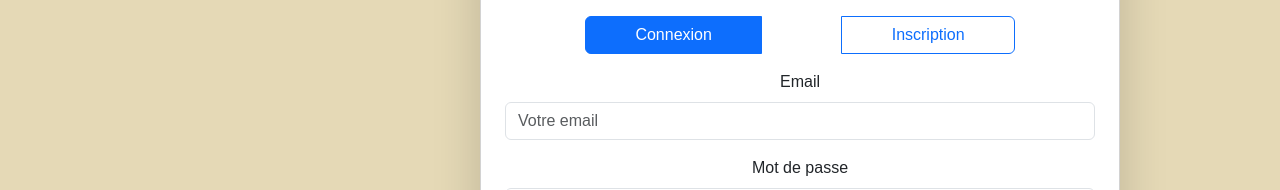
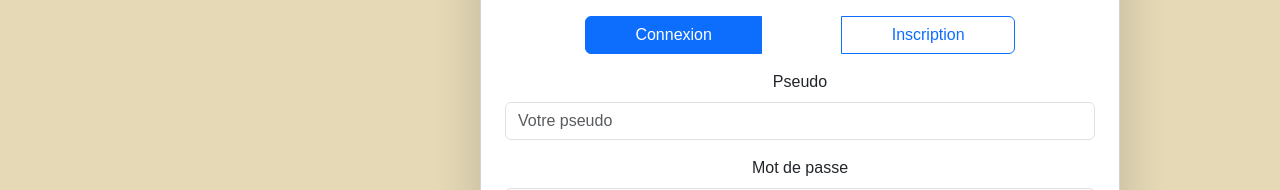
Before and after one commit to Vick-17/QR-EXPLORE, a React (Vite) app: page /auth in a window 1280 px wide. Shown: the part 303-493 px from the top of the page. Built offline with nearby package versions, Linux system fonts and the light colour scheme.

Commit message:
FEAT: Mise à jour de la configuration CORS, refonte du formulaire d'authentification et changement de l'URL de l'API

```diff
--- a/src/pages/Auth.jsx
+++ b/src/pages/Auth.jsx
@@ -6,24 +6,31 @@ import { Link } from "react-router-dom";
 
 function Auth() {
   const [isLogin, setIsLogin] = useState(true);
-  const [email, setEmail] = useState("");
-  const [password, setPassword] = useState("");
-  const [error, setError] = useState("");
+  const [formData, setFormData] = useState({
+    username: "",
+    password: "",
+  })
+  const [loading, setLoading] = useState(false);
+
+  const handleChange = (e) => {
+    setFormData({
+      ...formData,
+      [e.target.name]: e.target.value
+    })
+  }
 
   const handleSubmit = async (e) => {
-    // e.preventDefault();
-    // setError("");
+    e.preventDefault();
 
-    // try {
-    //   const response = await login({email, password});
-    //   if (response.succes) {
-    //     console.log("Connexion Reussie");
-    //   } else {
-    //     setError(response.message);
-    //   }
-    // } catch (err) {
-    //   setError("Une erreur est survenue : ", err);
-    // }
+    setIsLogin(true);
+    try {
+      await login(formData);
+      window.location.href = "/";
+    } catch (e) {
+      console.error("Erreur lors de la connexion", e);
+    } finally {
+      setLoading(false);
+    }
   };
 
   return (
@@ -49,15 +56,15 @@ function Auth() {
 
         {isLogin ? (
           <form onSubmit={handleSubmit}>
-              {error && <div className="alert alert-danger">{error}</div>}
               <div className="mb-3">
-                  <label className="form-label">Email</label>
+                  <label className="form-label">Pseudo</label>
                   <input
-                      type="email"
+                      type="text"
+                      name="username"
                       className="form-control"
-                      placeholder="Votre email"
-                      value={email}
-                      onChange={(e) => setEmail(e.target.value)}
+                      placeholder="Votre pseudo"
+                      value={formData.username}
+                      onChange={handleChange}
                       required
                   />
               </div>
@@ -65,15 +72,16 @@ function Auth() {
                   <label className="form-label">Mot de passe</label>
                   <input
                       type="password"
+                      name="password"
                       className="form-control"
                       placeholder="Votre mot de passe"
-                      value={password}
-                      onChange={(e) => setPassword(e.target.value)}
+                      value={formData.password}
+                      onChange={handleChange}
                       required
                   />
               </div>
-              <button type="submit" className="btn btn-success login-btn">
-                  Se connecter
+              <button type="submit" className="btn btn-success login-btn" disabled={loading}>
+                  {loading ? "Chargement..." : "Se connecter"}
               </button>
           </form>
         ) : (
--- a/src/service/BackendService.js
+++ b/src/service/BackendService.js
@@ -1,4 +1,4 @@
-const apiUrl = "http://localhost:8000/api";
+const apiUrl = "http://localhost:8080/api";
 const token = localStorage.getItem("userToken");
 
 function getDefaultHeaders() {
```
Also changed, not shown: 1 other file (tests, documents, lock files or other folders).
